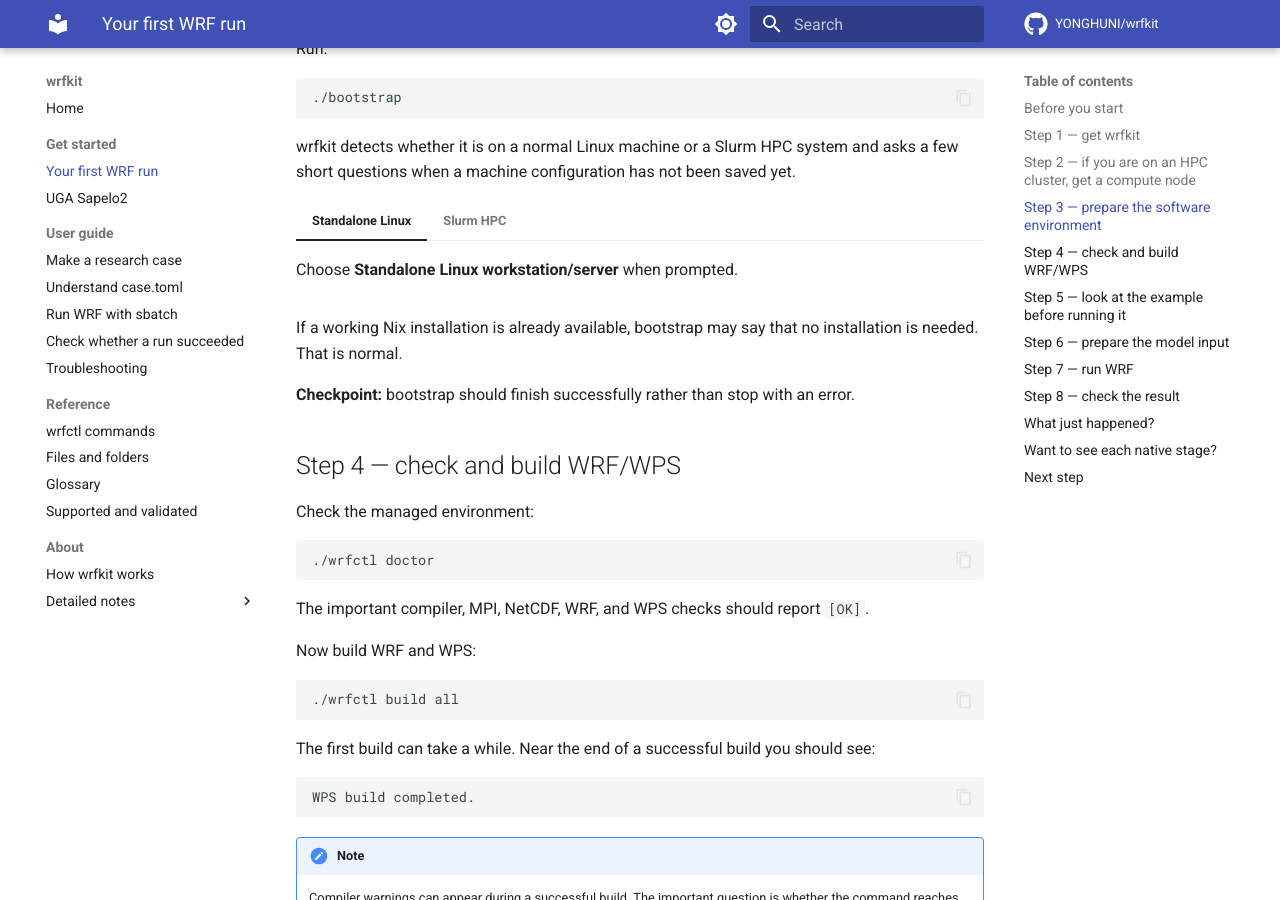
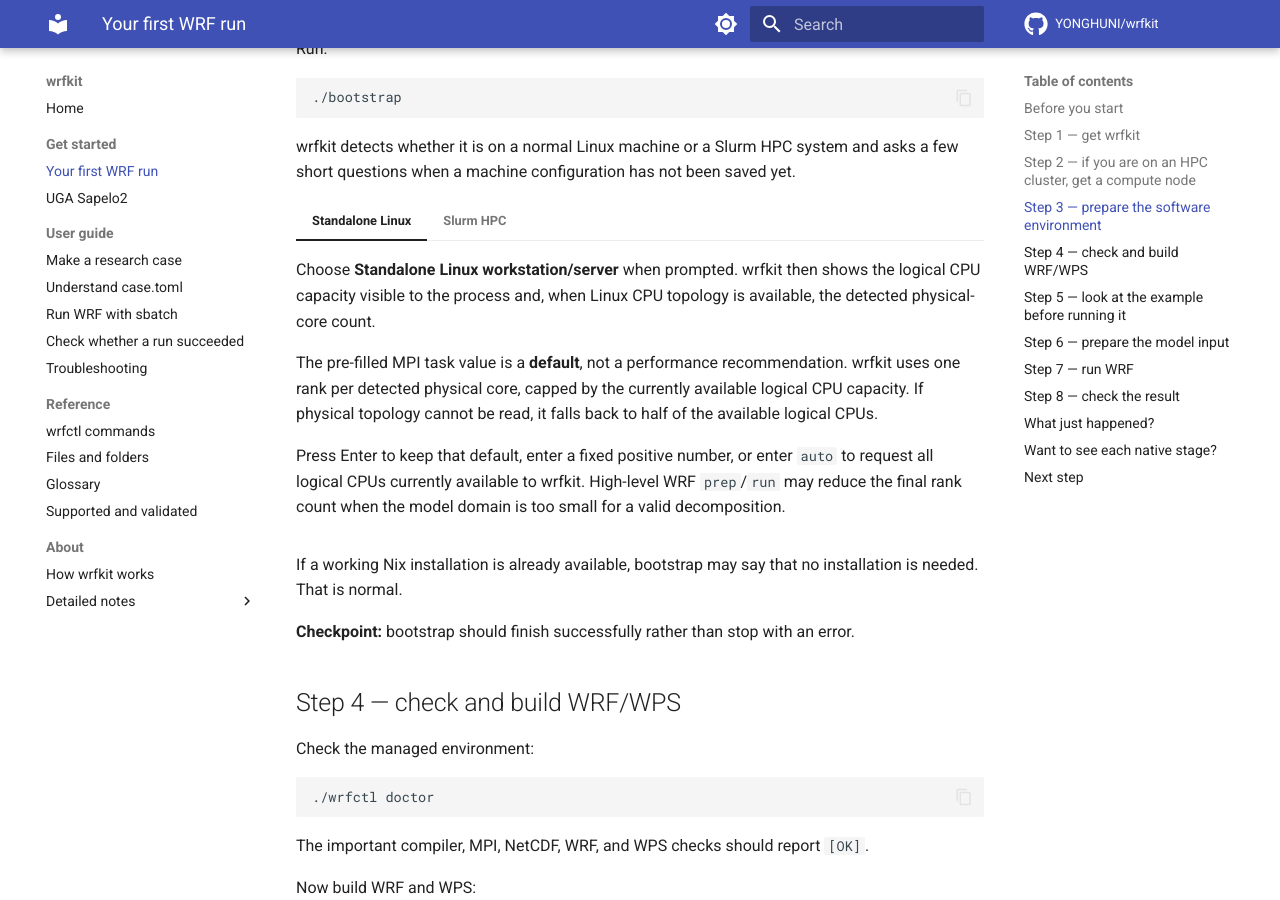
Before and after one commit to YONGHUNI/wrfkit, an MkDocs documentation site: the page built from docs/tutorials/first-run.md, in a window 1280 px wide and 900 px high, scrolled down 1579 px. Built offline with MkDocs 1.6.1 and Material for MkDocs 9.7.7, drawn with Linux system fonts in a browser that asks for light colours; comment, search, counter and statistics services are not loaded.

Commit message:
docs: document standalone MPI setup prompt

```diff
--- a/docs/tutorials/first-run.md
+++ b/docs/tutorials/first-run.md
@@ -111,7 +111,19 @@ yet.
 
 === "Standalone Linux"
 
-    Choose **Standalone Linux workstation/server** when prompted.
+    Choose **Standalone Linux workstation/server** when prompted. wrfkit then
+    shows the logical CPU capacity visible to the process and, when Linux CPU
+    topology is available, the detected physical-core count.
+
+    The pre-filled MPI task value is a **default**, not a performance
+    recommendation. wrfkit uses one rank per detected physical core, capped by
+    the currently available logical CPU capacity. If physical topology cannot
+    be read, it falls back to half of the available logical CPUs.
+
+    Press Enter to keep that default, enter a fixed positive number, or enter
+    `auto` to request all logical CPUs currently available to wrfkit.
+    High-level WRF `prep`/`run` may reduce the final rank count when the
+    model domain is too small for a valid decomposition.
 
 === "Slurm HPC"
 
```
